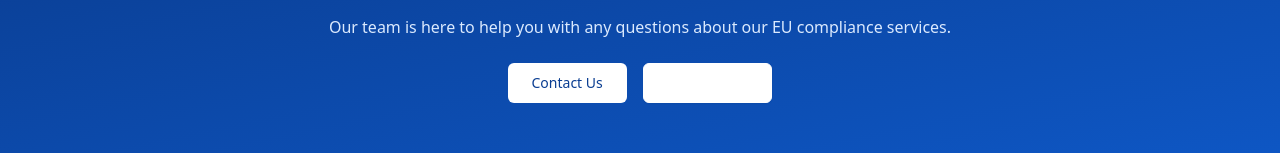
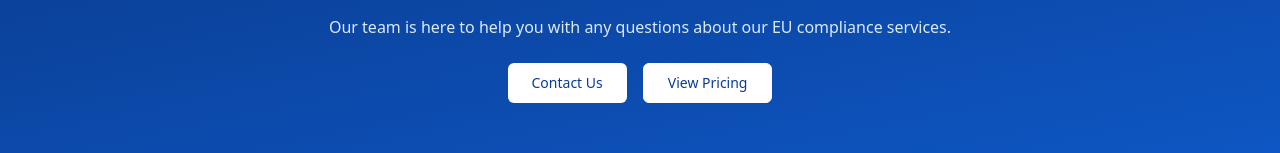
Before and after one commit to agilexplus-rv/euroconform, a Next.js app: page /faq in a window 1280 px wide. Shown: the part 2037-2190 px from the top of the page. Built offline with nearby package versions, Linux system fonts and the light colour scheme.

Commit message:
Match FAQ View Pricing button styling to hero section Contact Us button

```diff
--- a/app/faq/page.tsx
+++ b/app/faq/page.tsx
@@ -248,7 +248,7 @@ export default function FAQPage() {
               <Button asChild size="lg" className="bg-white text-primary hover:bg-gray-100">
                 <Link href="/#contact">Contact Us</Link>
               </Button>
-              <Button asChild size="lg" variant="outline" className="border-white text-white hover:bg-white/10">
+              <Button asChild size="lg" variant="outline" className="border-white text-[#0A3D91] hover:bg-primary hover:text-white hover:border-white">
                 <Link href="/#pricing">View Pricing</Link>
               </Button>
             </div>
```
